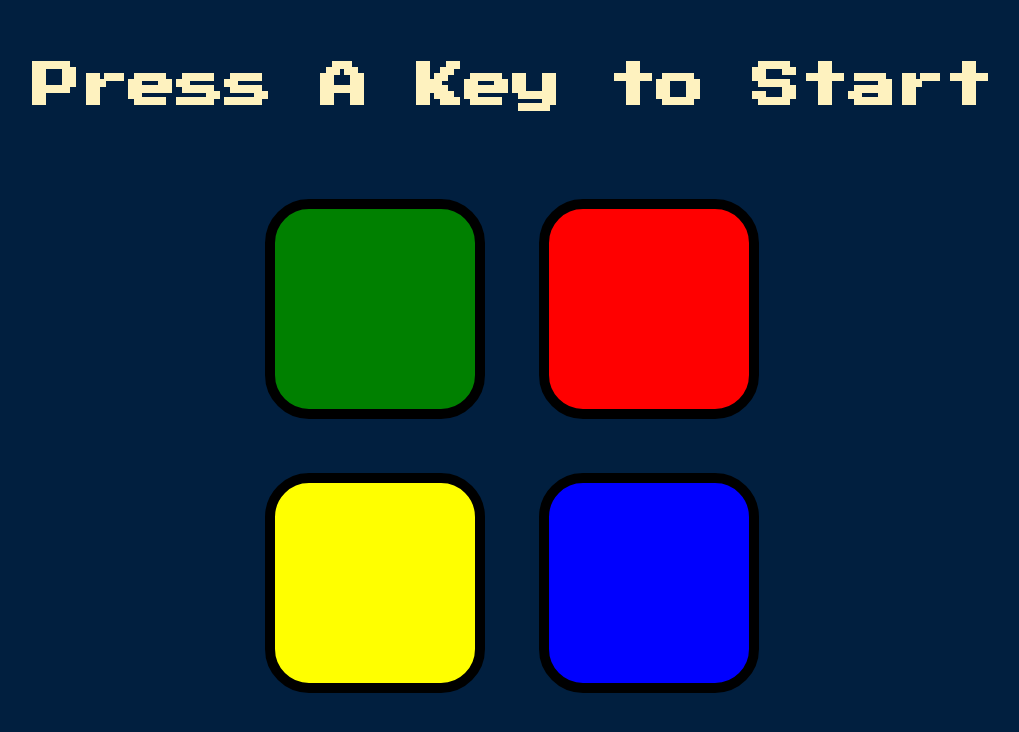
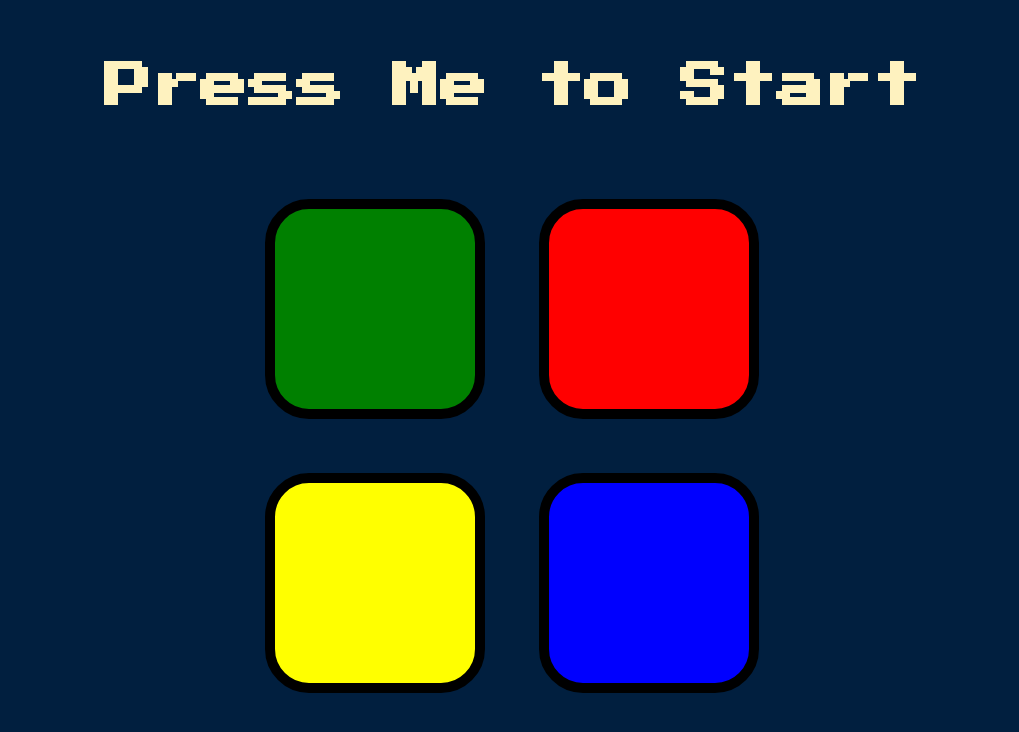
Before and after one commit to rndn28/Game, a plain HTML site: page index.html in a window 1280 px wide. Shown: the whole page, without its empty margins (128-1147 px from the left). Drawn offline with nearby package versions, Linux system fonts and the light colour scheme.

Commit message:
Update index.html

```diff
--- a/index.html
+++ b/index.html
@@ -10,7 +10,7 @@
   </head>
 
   <body>
-    <h1 id="level-title">Press A Key to Start</h1>
+    <h1 id="level-title">Press Me to Start</h1>
     <div class="container">
       <div lass="row">
         <div type="button" id="green" class="btn green"></div>
```
